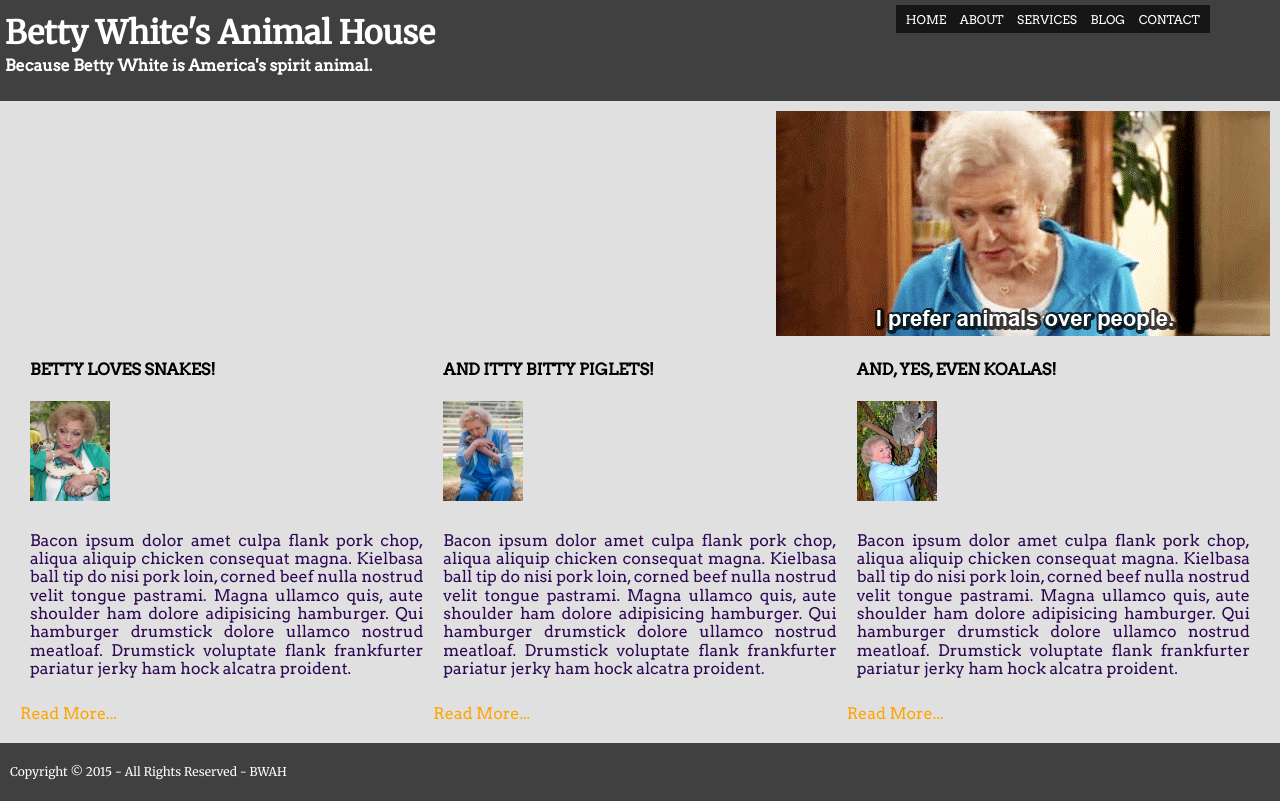
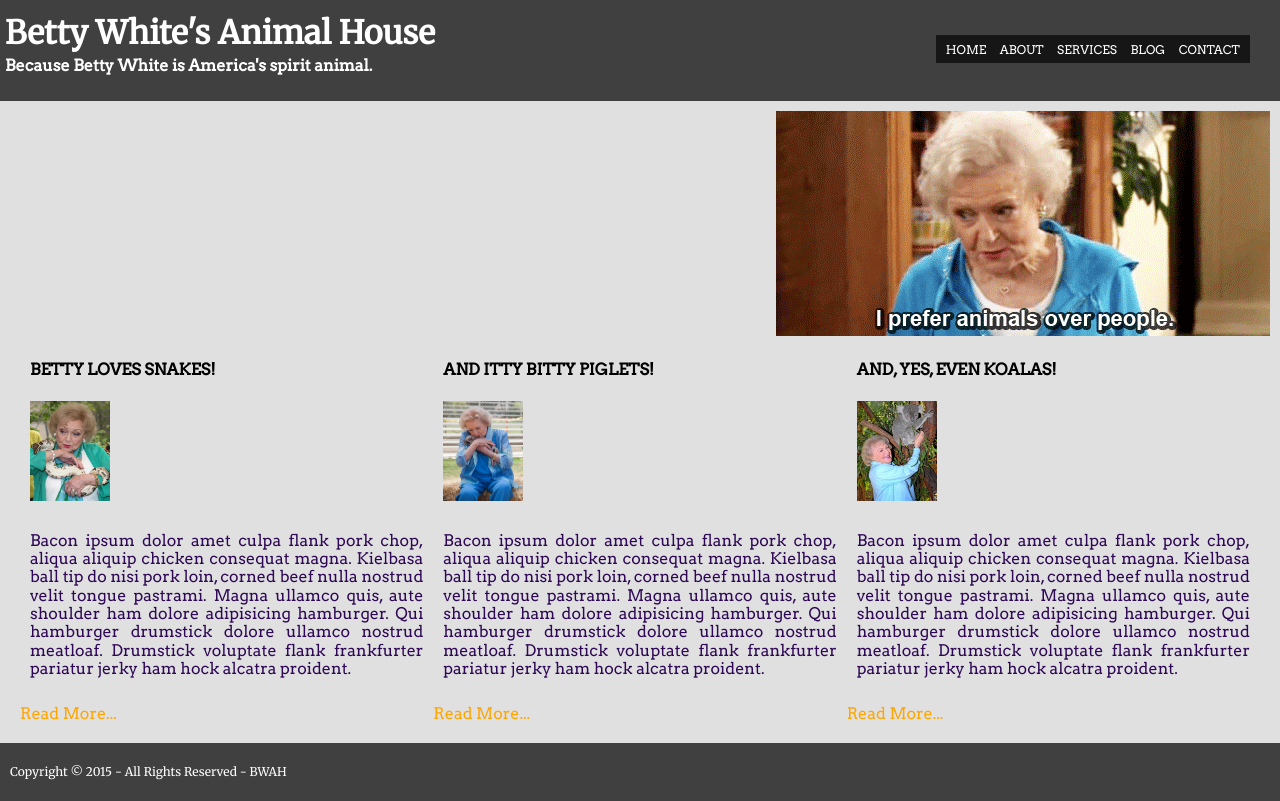
Before and after one commit to girlsam/simple-site, a plain HTML site: page index.html in a window 1280 px wide. Drawn offline with nearby package versions, Linux system fonts and the light colour scheme.

Commit message:
update to CSS

```diff
--- a/main.css
+++ b/main.css
@@ -4,7 +4,7 @@ body {
 header {
   background-color: #404040;
   color: white;
-  padding: 5px 70px 5px 5px;
+  padding: 5px 30px 5px 5px;
   box-sizing: border-box;
 }
 h1 {
@@ -24,6 +24,7 @@ nav {
   padding: 5px;
   position: relative;
   font-family: Arvo, sans-serif;
+  margin-top: 30px;
 }
 .navigation {
   text-decoration: none;
```
